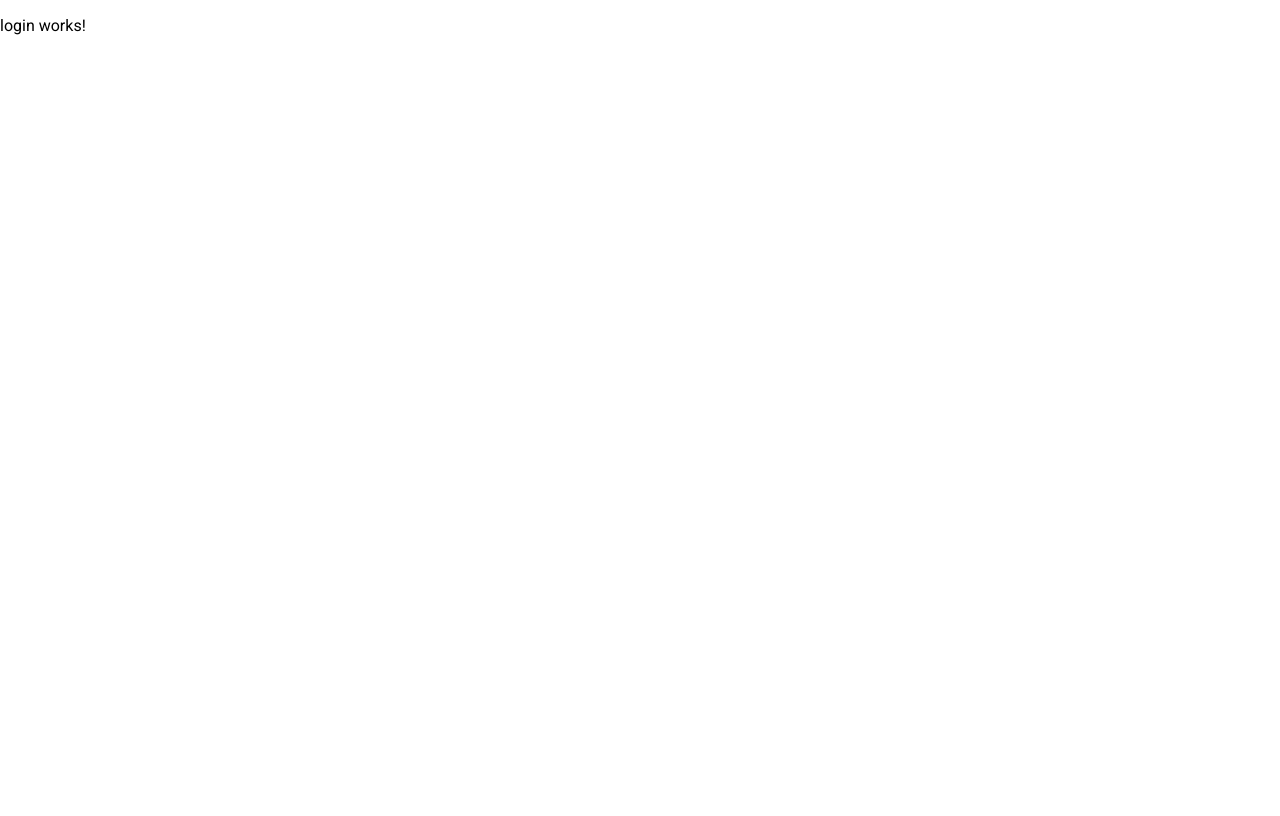
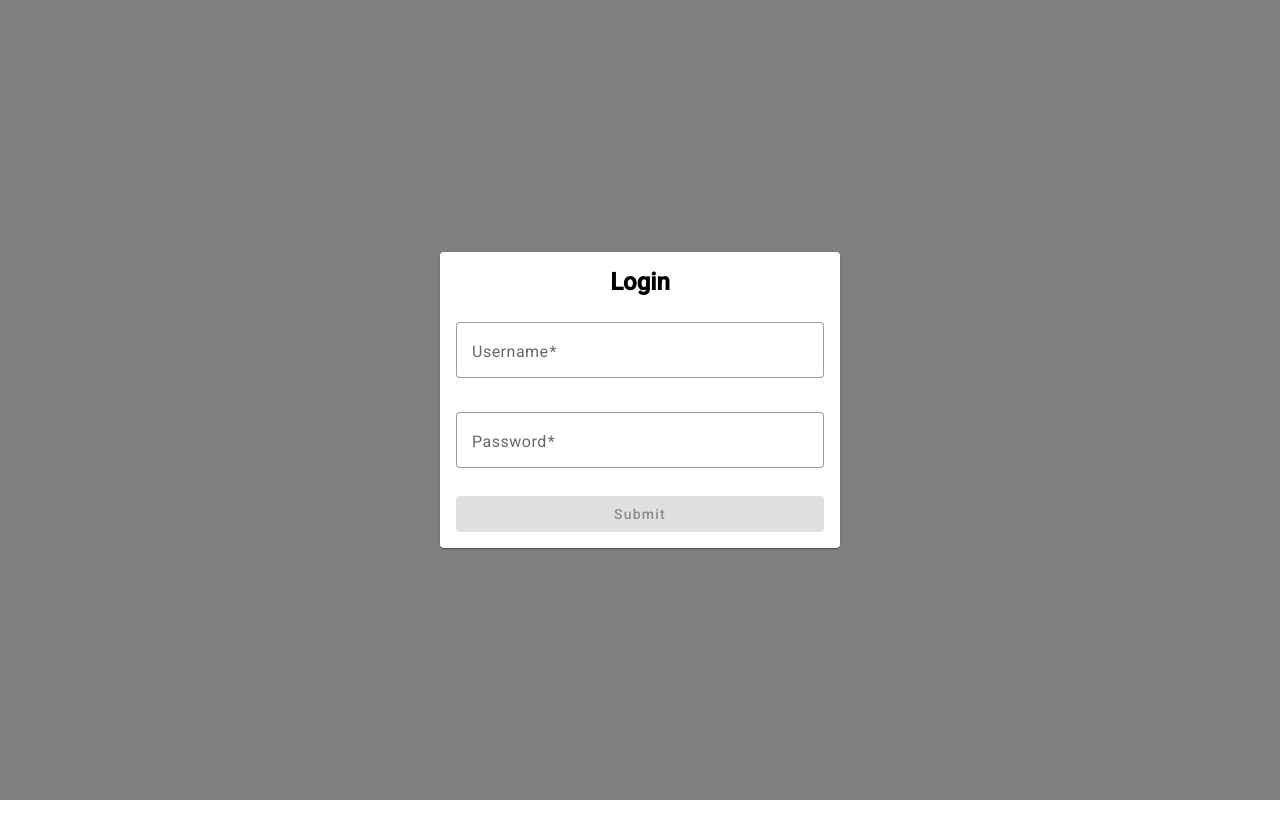
Before and after one commit to matthew-krauskopf/Day10, an Angular app: page /login in a window 1280 px wide. Built offline with nearby package versions, Linux system fonts and the light colour scheme.

Commit message:
Add reactive login screen

```diff
--- a/src/app/components/login/login.component.html
+++ b/src/app/components/login/login.component.html
@@ -1 +1,38 @@
-<p>login works!</p>
+<div class="grey-bg h-full w-full flex align-center justify-center">
+    <mat-card class="card-width">
+        <mat-card-header class="margin-bot-10 flex justify-center align-center">
+            <span class="bold font-xl">Login</span>
+        </mat-card-header>
+        <mat-card-content>
+            <form [formGroup]="loginForm" (ngSubmit)="performLogin()">
+                <mat-form-field class="margin-y-3 w-full" appearance="outline">
+                    <mat-label>Username</mat-label>
+                    <input formControlName="username" matInput required>
+                    <mat-error *ngIf="loginForm.controls.username.errors as userError">
+                        <span *ngIf="userError['pattern']">
+                            Username must contain at least 4 letters or numbers
+                        </span>
+                        <span *ngIf="userError['required']">
+                            Username is required
+                        </span>
+                    </mat-error>
+                </mat-form-field>
+                <mat-form-field class="margin-y-3 w-full" appearance="outline">
+                    <mat-label>Password</mat-label>
+                    <input matInput formControlName="password" type="password" required>
+                    <mat-error *ngIf="loginForm.controls.password.errors as passError">
+                        <span *ngIf="passError['pattern']">
+                            Password must contain at least 4 letters or numbers
+                        </span>
+                        <span *ngIf="passError['required']">
+                            Password is required
+                        </span>
+                    </mat-error>
+                </mat-form-field>
+                <button [disabled]="loginForm.invalid" class="w-full" type="submit" mat-flat-button>
+                    Submit
+                </button>
+            </form>
+        </mat-card-content>
+    </mat-card>
+</div>
--- a/src/app/components/login/login.component.scss
+++ b/src/app/components/login/login.component.scss
@@ -0,0 +1,8 @@
+.card-width {
+    width: 400px;
+}
+
+.mat-mdc-unelevated-button:not(:disabled) {
+    background-color: #1707f7;
+    color: #fff;
+}
--- a/src/app/components/login/login.component.ts
+++ b/src/app/components/login/login.component.ts
@@ -1,12 +1,39 @@
 import { Component } from '@angular/core';
+import {MatCardModule} from '@angular/material/card';
+import {MatInputModule} from '@angular/material/input';
+import {MatFormFieldModule} from '@angular/material/form-field';
+import {FormControl, FormGroup, FormsModule, ReactiveFormsModule, Validators} from '@angular/forms';
+import {MatButtonModule} from '@angular/material/button';
+import { AuthService } from '../../services/auth.service';
+import { Router } from '@angular/router';
+import {MatSnackBar} from '@angular/material/snack-bar';
+import { NgIf } from '@angular/common';
 
 @Component({
   selector: 'app-login',
   standalone: true,
-  imports: [],
+  imports: [MatCardModule, MatInputModule, MatFormFieldModule, FormsModule, MatButtonModule, ReactiveFormsModule, NgIf],
   templateUrl: './login.component.html',
   styleUrl: './login.component.scss'
 })
 export class LoginComponent {
 
+  validationPattern = '\\w{4,}';
+
+  constructor(private snackbar : MatSnackBar, private router : Router, private authService : AuthService) {
+
+  }
+
+  loginForm = new FormGroup ({
+    username: new FormControl('', [Validators.pattern(this.validationPattern)]),
+    password: new FormControl('', [Validators.pattern(this.validationPattern)]),
+  })
+
+  performLogin() {
+    if (this.authService.checkLogin(this.loginForm.value.username ?? "", this.loginForm.value.password ?? "")) {
+      this.router.navigate(["/home"]);
+    } else {
+      this.snackbar.open("Invalid login credentials", "Close");
+    }
+  }
 }
--- /dev/null
+++ b/src/app/services/auth.service.ts
@@ -0,0 +1,14 @@
+import { Injectable } from '@angular/core';
+
+@Injectable({
+  providedIn: 'root'
+})
+export class AuthService {
+
+  username: string = "testUser";
+  password: string = "testPass";
+
+  checkLogin(username : string, password: string) : boolean {
+    return username == this.username && password == this.password;
+  }
+}
--- a/src/styles.scss
+++ b/src/styles.scss
@@ -27,3 +27,62 @@ body { margin: 0; font-family: Roboto, "Helvetica Neue", sans-serif; }
 .font-l {
     font-size: large;
 }
+
+.font-xl {
+    font-size: x-large;
+}
+
+.font-xxl {
+    font-size: xx-large;
+}
+
+.bold {
+    font-weight: bold;
+}
+
+.grey-bg {
+    background-color: grey;
+}
+
+@mixin generate-spacing ($upper-limit) {
+    @for $i from 1 to $upper-limit {
+        .pad-left-#{$i} {
+            padding-left: $i*2px;
+        }
+
+        .pad-right-#{$i} {
+            padding-right: $i*2px;
+        }
+
+        .pad-bot-#{$i} {
+            padding-bottom: $i*2px;
+        }
+
+        .pad-top-#{$i} {
+            padding-top: $i*2px;
+        }
+
+        .margin-bot-#{$i} {
+            margin-bottom: $i*2px;
+        }
+
+        .margin-top-#{$i} {
+            margin-top: $i*2px;
+        }
+
+        .margin-y-#{$i} {
+            margin-bottom: $i*2px;
+            margin-top: $i*2px;
+        }
+
+        .margin-left-#{$i} {
+            margin-left: $i*2px;
+        }
+
+        .margin-right-#{$i} {
+            margin-right: $i*2px;
+        }
+    }
+}
+
+@include generate-spacing(21);
```
